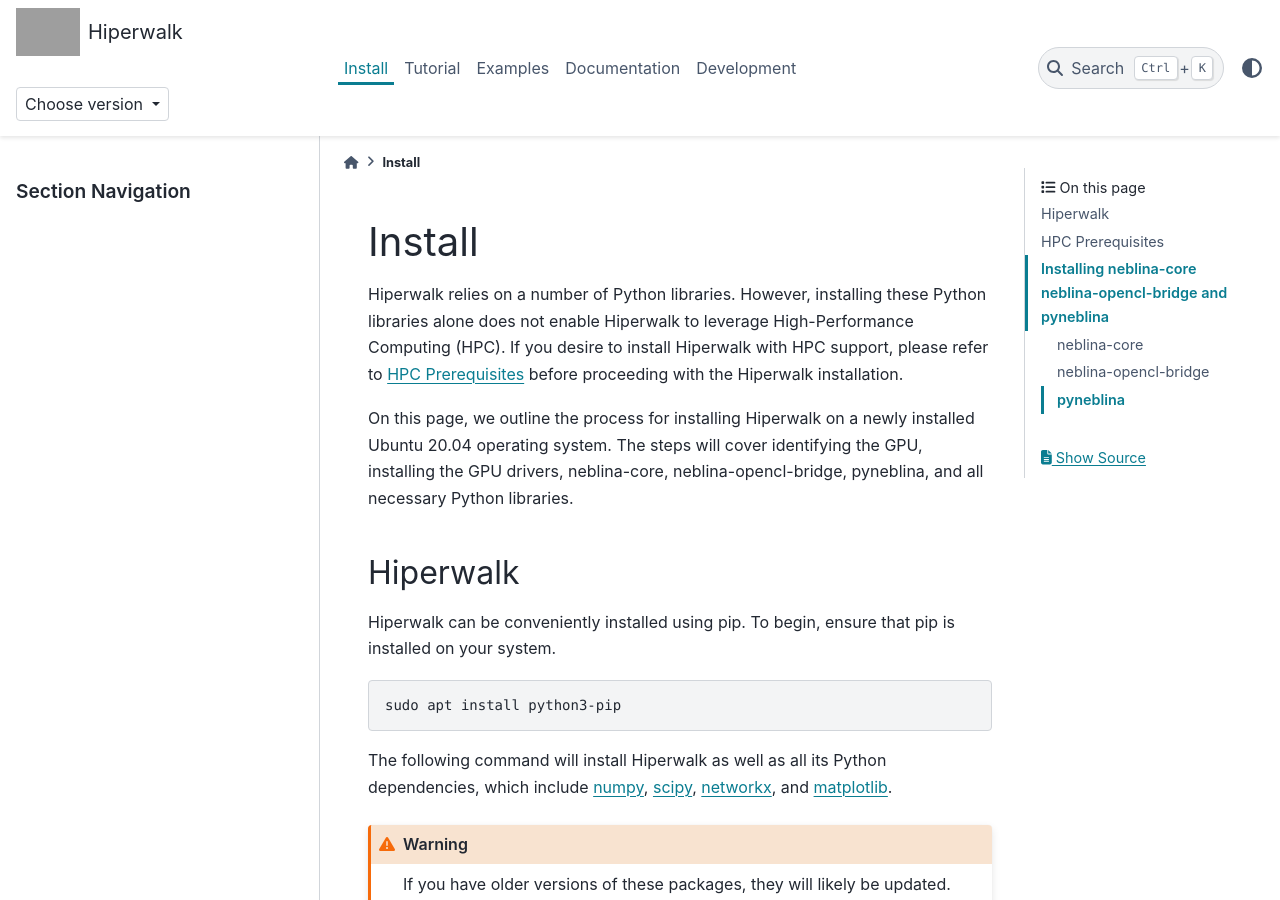
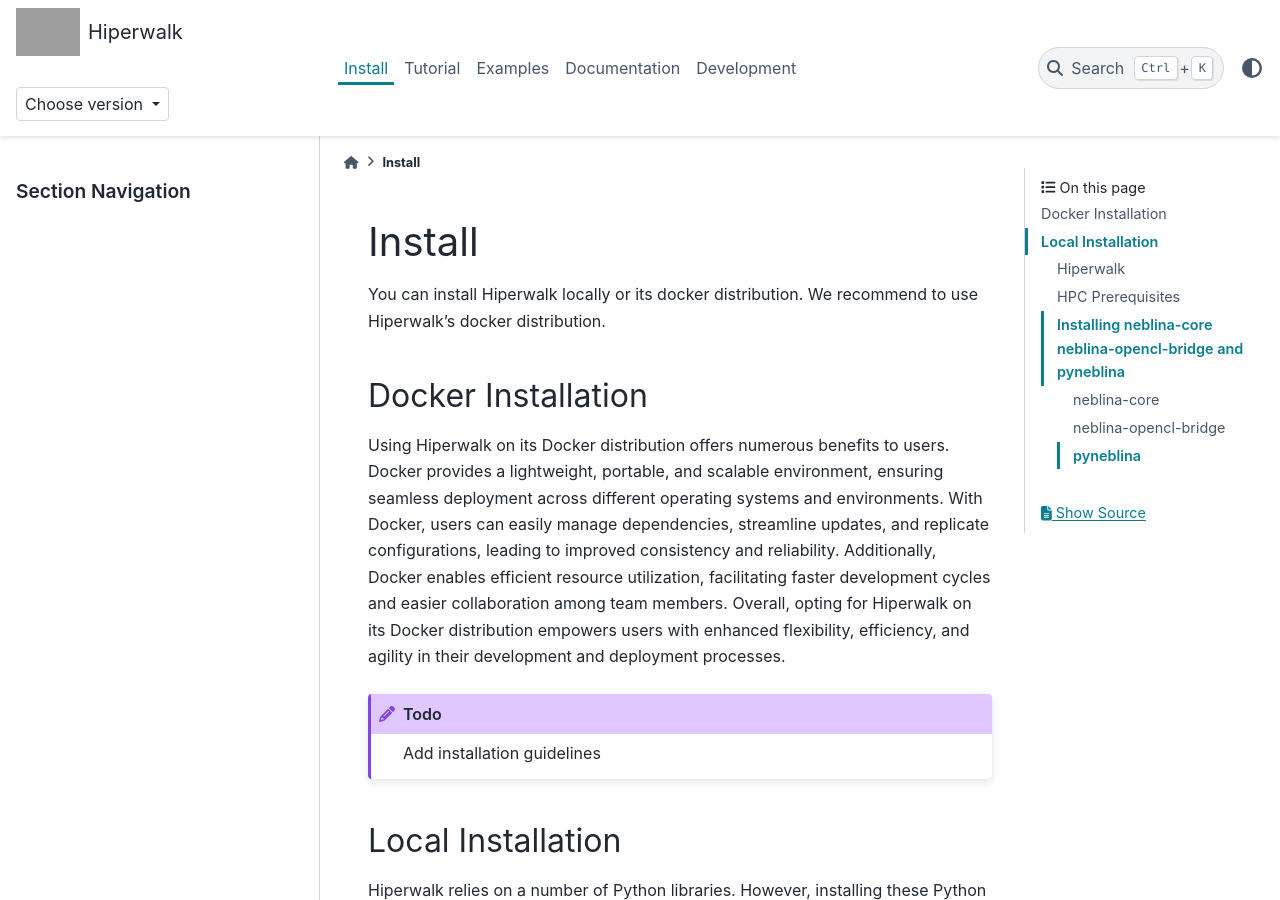
Before and after one commit to hiperwalk/hiperwalk, a Sphinx documentation site: the page built from docs/install/index.rst, in a window 1280 px wide and 900 px high. Built offline with Sphinx 7.4.7 and the PyData theme 0.15.4, drawn with Linux system fonts in a browser that asks for light colours; grey boxes are pictures that could not be loaded.

Commit message:
Create sections for local and docker installation

```diff
--- a/docs/install/index.rst
+++ b/docs/install/index.rst
@@ -1,6 +1,36 @@
 =======
 Install
 =======
+
+You can install Hiperwalk locally or its docker distribution.
+We recommend to use Hiperwalk's docker distribution.
+
+-------------------
+Docker Installation
+-------------------
+
+Using Hiperwalk on its Docker distribution offers
+numerous benefits to users.
+Docker provides a lightweight, portable, and scalable environment,
+ensuring seamless deployment across
+different operating systems and environments.
+With Docker, users can easily manage dependencies,
+streamline updates, and replicate configurations,
+leading to improved consistency and reliability.
+Additionally, Docker enables efficient resource utilization,
+facilitating faster development cycles and easier collaboration
+among team members.
+Overall, opting for Hiperwalk on its Docker distribution
+empowers users with enhanced flexibility, efficiency,
+and agility in their development and deployment processes.
+
+.. todo::
+
+   Add installation guidelines
+
+------------------
+Local Installation
+------------------
 
 Hiperwalk relies on a number of Python libraries.
 However, installing these Python libraries alone does not enable
```
